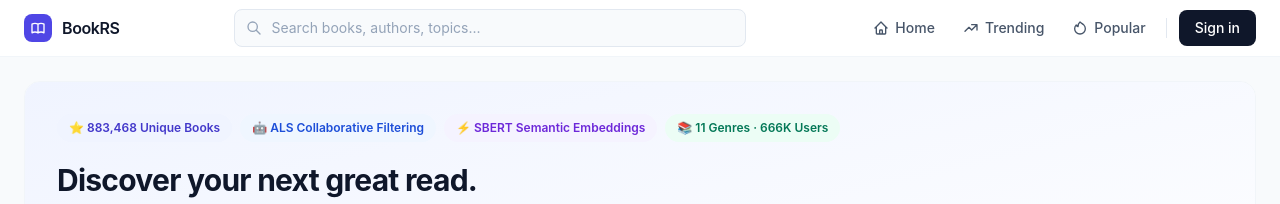
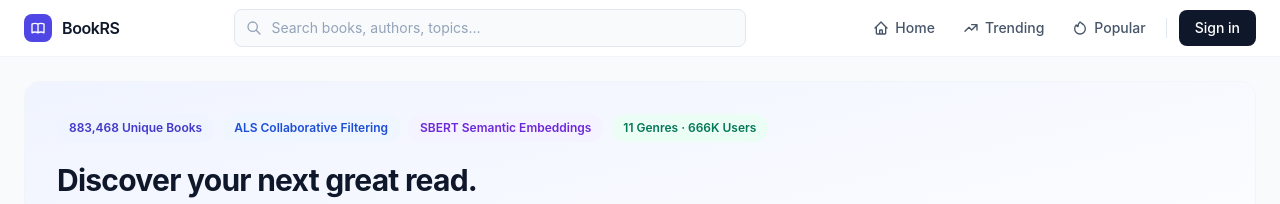
Before and after one commit to AslanSingha/BookRS-System, a Vue app in the folder frontend/: page / in a window 1280 px wide. Shown: the top 204 px of the page. Built offline with nearby package versions, Linux system fonts and the light colour scheme; no server answers.

Commit message:
ui: remove emoji icons from homepage sections and hero badges

```diff
--- a/frontend/src/views/HomeView.vue
+++ b/frontend/src/views/HomeView.vue
@@ -8,10 +8,10 @@
         <div class="absolute inset-0 bg-gradient-to-br from-primary-50 to-white pointer-events-none"></div>
         <div class="relative">
           <div class="flex flex-wrap items-center gap-2 mb-5">
-            <div class="inline-flex items-center gap-1.5 bg-primary-50 text-primary-700 text-xs font-semibold px-3 py-1.5 rounded-full">⭐ 883,468 Unique Books</div>
-            <div class="inline-flex items-center gap-1.5 bg-blue-50 text-blue-700 text-xs font-semibold px-3 py-1.5 rounded-full">🤖 ALS Collaborative Filtering</div>
-            <div class="inline-flex items-center gap-1.5 bg-violet-50 text-violet-700 text-xs font-semibold px-3 py-1.5 rounded-full">⚡ SBERT Semantic Embeddings</div>
-            <div class="inline-flex items-center gap-1.5 bg-emerald-50 text-emerald-700 text-xs font-semibold px-3 py-1.5 rounded-full">📚 11 Genres · 666K Users</div>
+            <div class="inline-flex items-center gap-1.5 bg-primary-50 text-primary-700 text-xs font-semibold px-3 py-1.5 rounded-full">883,468 Unique Books</div>
+            <div class="inline-flex items-center gap-1.5 bg-blue-50 text-blue-700 text-xs font-semibold px-3 py-1.5 rounded-full">ALS Collaborative Filtering</div>
+            <div class="inline-flex items-center gap-1.5 bg-violet-50 text-violet-700 text-xs font-semibold px-3 py-1.5 rounded-full">SBERT Semantic Embeddings</div>
+            <div class="inline-flex items-center gap-1.5 bg-emerald-50 text-emerald-700 text-xs font-semibold px-3 py-1.5 rounded-full">11 Genres · 666K Users</div>
           </div>
           <h1 class="text-3xl font-bold text-slate-900 mb-2 tracking-tight">Discover your next great read.</h1>
           <p class="text-slate-500 mb-6 max-w-lg">BookRS searches 883,468 unique books using ALS collaborative filtering and SBERT semantic embeddings — personalised to your taste.</p>
@@ -49,7 +49,7 @@
       </section>
     </template>
 
-    <!-- LOGGED IN — Netflix-style personalised homepage -->
+    <!-- LOGGED IN -->
     <template v-else>
 
       <!-- Welcome bar -->
@@ -71,7 +71,7 @@
         <div class="flex items-center justify-between mb-4">
           <div>
             <div class="flex items-center gap-2 mb-1">
-              <span class="text-xs font-semibold bg-violet-100 text-violet-700 px-2 py-0.5 rounded-full">🔍 Search Influence</span>
+              <span class="text-xs font-semibold bg-violet-100 text-violet-700 px-2 py-0.5 rounded-full">Search Influence</span>
             </div>
             <h2 class="text-xl font-bold text-slate-900">Because you searched "<span class="text-primary-600">{{ store.lastSearchQuery }}</span>"</h2>
             <p class="text-sm text-slate-500 mt-0.5">Books matching your recent search interest</p>
@@ -85,7 +85,7 @@
         <div class="flex items-center justify-between mb-4">
           <div>
             <div class="flex items-center gap-2 mb-1">
-              <span class="text-xs font-semibold bg-emerald-100 text-emerald-700 px-2 py-0.5 rounded-full">⭐ Content Based</span>
+              <span class="text-xs font-semibold bg-emerald-100 text-emerald-700 px-2 py-0.5 rounded-full">Content Based</span>
             </div>
             <h2 class="text-xl font-bold text-slate-900">
               Because you rated
@@ -104,7 +104,7 @@
         <div class="flex items-center justify-between mb-4">
           <div>
             <div class="flex items-center gap-2 mb-1">
-              <span class="text-xs font-semibold bg-primary-100 text-primary-700 px-2 py-0.5 rounded-full">🤖 AI Hybrid</span>
+              <span class="text-xs font-semibold bg-primary-100 text-primary-700 px-2 py-0.5 rounded-full">Hybrid AI</span>
             </div>
             <h2 class="text-xl font-bold text-slate-900">Top Picks For You</h2>
             <p class="text-sm text-slate-500 mt-0.5">SBERT + ALS collaborative filtering combined</p>
@@ -113,12 +113,12 @@
         <BookGrid :books="store.recommendations" :is-loading="store.isLoading" :onCardClick="handleRecClick" />
       </section>
 
-      <!-- SECTION 4: Readers like you enjoyed (pure CF) -->
+      <!-- SECTION 4: Readers like you enjoyed -->
       <section v-if="store.collaborativePicks.length > 0" class="mb-10">
         <div class="flex items-center justify-between mb-4">
           <div>
             <div class="flex items-center gap-2 mb-1">
-              <span class="text-xs font-semibold bg-blue-100 text-blue-700 px-2 py-0.5 rounded-full">👥 Collaborative</span>
+              <span class="text-xs font-semibold bg-blue-100 text-blue-700 px-2 py-0.5 rounded-full">Collaborative</span>
             </div>
             <h2 class="text-xl font-bold text-slate-900">Readers Like You Also Enjoyed</h2>
             <p class="text-sm text-slate-500 mt-0.5">Based on users with similar reading taste</p>
@@ -132,7 +132,7 @@
         <div class="flex items-center justify-between mb-4">
           <div>
             <div class="flex items-center gap-2 mb-1">
-              <span class="text-xs font-semibold bg-amber-100 text-amber-700 px-2 py-0.5 rounded-full">📚 Genre Pick</span>
+              <span class="text-xs font-semibold bg-amber-100 text-amber-700 px-2 py-0.5 rounded-full">Genre Pick</span>
             </div>
             <h2 class="text-xl font-bold text-slate-900">
               Popular in
@@ -144,12 +144,12 @@
         <BookGrid :books="store.genrePopular" :is-loading="sectionsLoading" :onCardClick="handleRecClick" />
       </section>
 
-      <!-- SECTION 6: Trending this week -->
+      <!-- SECTION 6: Trending -->
       <section class="mb-10">
         <div class="flex items-center justify-between mb-4">
           <div>
             <div class="flex items-center gap-2 mb-1">
-              <span class="text-xs font-semibold bg-rose-100 text-rose-700 px-2 py-0.5 rounded-full">🔥 Trending</span>
+              <span class="text-xs font-semibold bg-rose-100 text-rose-700 px-2 py-0.5 rounded-full">Trending</span>
             </div>
             <h2 class="text-xl font-bold text-slate-900">Trending This Week</h2>
             <p class="text-sm text-slate-500 mt-0.5">Most popular books across all readers</p>
@@ -182,9 +182,9 @@ const actualMethod = computed(() => {
 })
 
 const methodLabel = computed(() => {
-  if (actualMethod.value === 'hybrid') return '🤖 Hybrid AI Active'
-  if (actualMethod.value === 'content') return '📖 Content-Based'
-  return '📊 Popularity-Based'
+  if (actualMethod.value === 'hybrid') return 'Hybrid AI Active'
+  if (actualMethod.value === 'content') return 'Content-Based'
+  return 'Popularity-Based'
 })
 
 async function handleRecClick(bookId) {
@@ -197,7 +197,6 @@ onMounted(async () => {
     store.fetchTrending(10),
     store.fetchPopular(10),
   ])
-  // Load personalised sections after main recs
   if (userStore.isLoggedIn) {
     sectionsLoading.value = true
     try {
```
